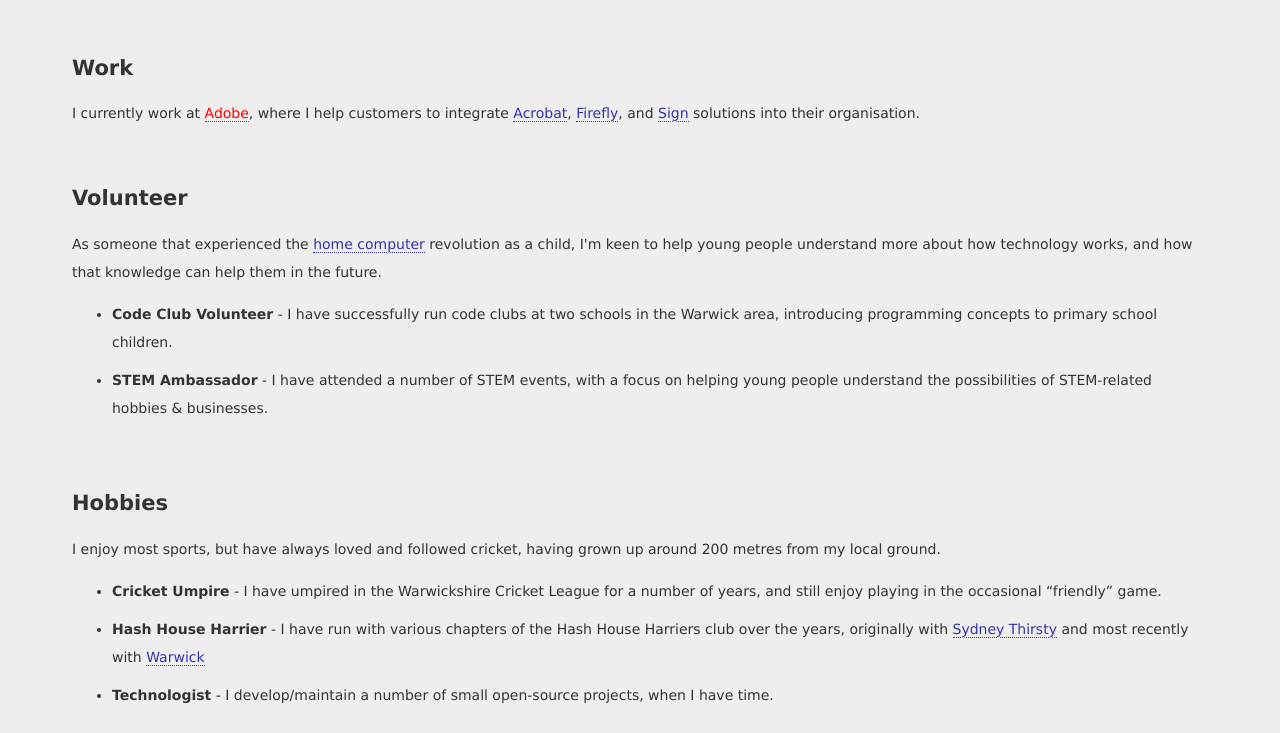
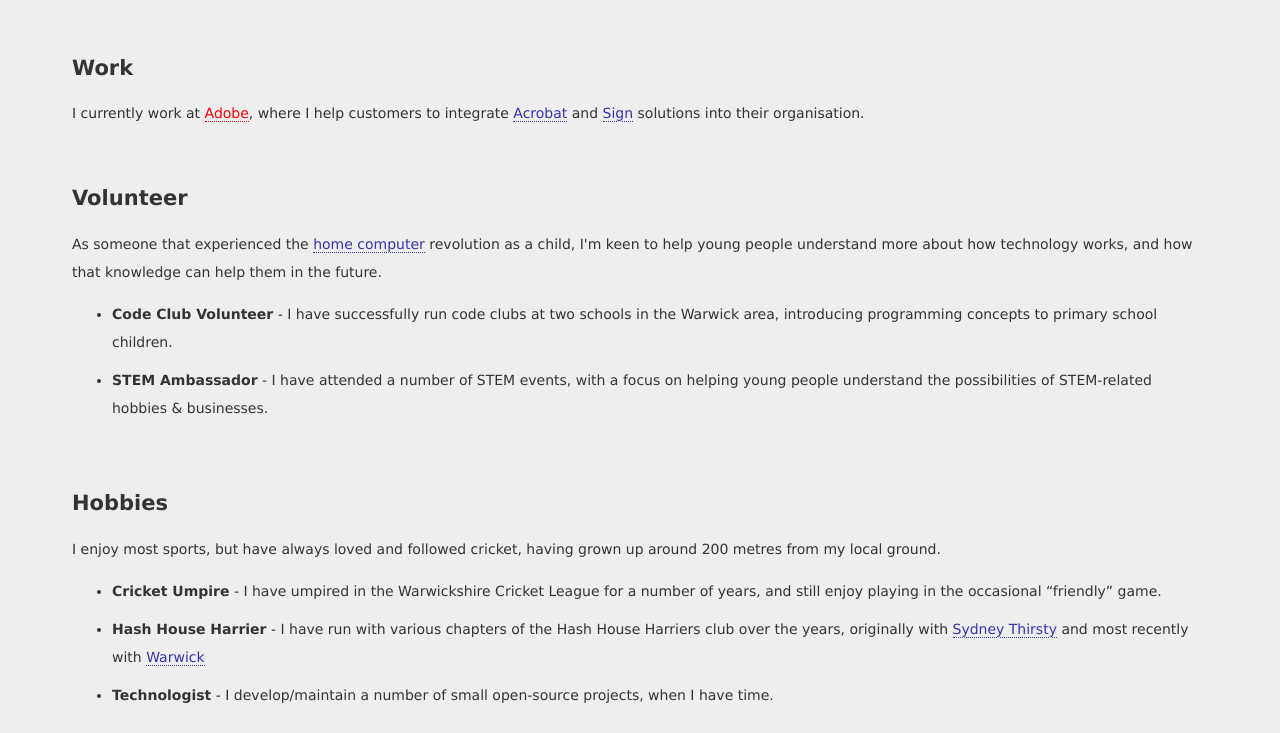
Before and after one commit to cajhughes/cajhughes.github.io, a plain HTML site: page index.html in a window 1280 px wide. Shown: the part 70-803 px from the top of the page. Drawn offline with Linux system fonts and the light colour scheme.

Commit message:
Update index.html

```diff
--- a/index.html
+++ b/index.html
@@ -17,7 +17,7 @@
 	<body>
 		<h1><abbr title="Chris">CAJ</abbr> Hughes</h1>
 		<h2>Work</h2>
-        <p>I currently work at <a class="adobe" href="https://www.adobe.com/uk/" title="Adobe UK Homepage">Adobe</a>, where I help customers to integrate <a href="https://developer.adobe.com/document-services/docs/overview/" title="Acrobat Services APIs">Acrobat</a>, <a href="https://developer.adobe.com/firefly-services/docs/guides/" title="Firefly Services">Firefly</a>, and <a href="https://helpx.adobe.com/sign/using/get-started-guide.html" title="Acrobat Sign">Sign</a> solutions into their organisation.</p>
+        <p>I currently work at <a class="adobe" href="https://www.adobe.com/uk/" title="Adobe UK Homepage">Adobe</a>, where I help customers to integrate <a href="https://developer.adobe.com/document-services/docs/overview/" title="Acrobat Services APIs">Acrobat</a> and <a href="https://helpx.adobe.com/sign/using/get-started-guide.html" title="Acrobat Sign">Sign</a> solutions into their organisation.</p>
 		<h2>Volunteer</h2>
         <p>As someone that experienced the <a href="https://en.wikipedia.org/wiki/Home_computer" title="Wiki article">home computer</a> revolution as a child, I'm keen to help young people understand more about how technology works, and how that knowledge can help them in the future.</p>
         <ul>
```
